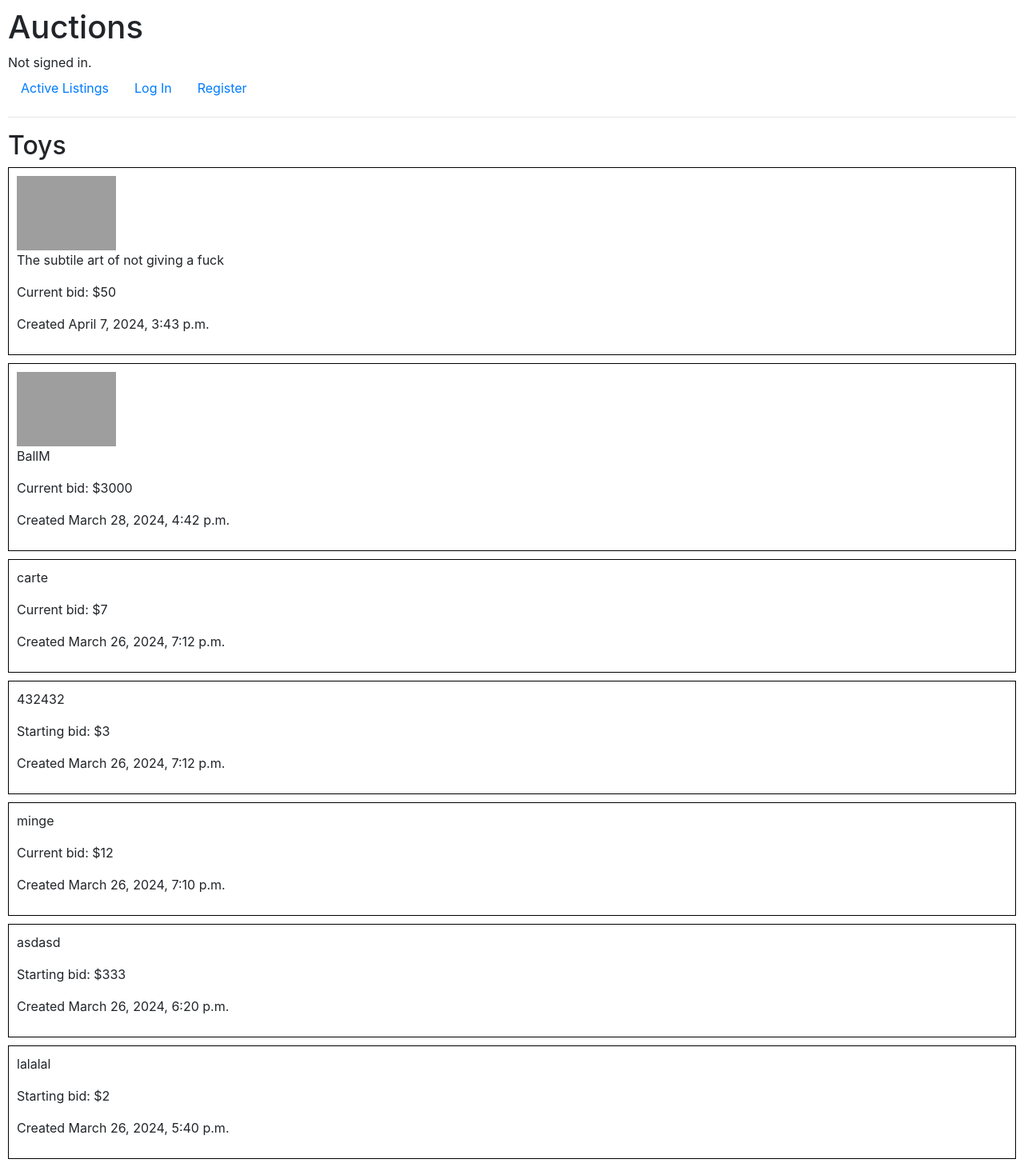
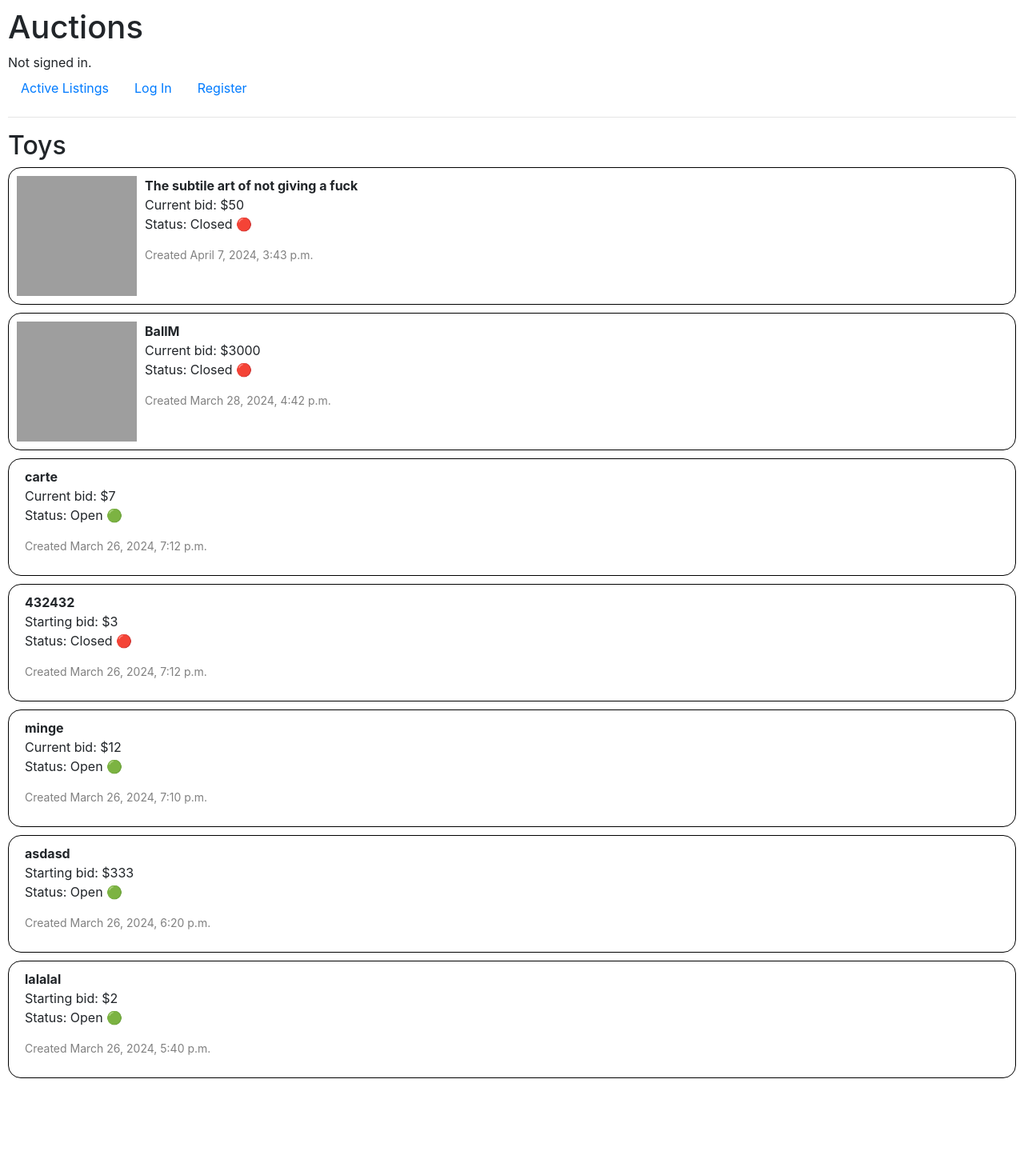
Before and after one commit to mihaiFilipoiu/commerce, a Django app: page /category/1/ in a window 1280 px wide. Shown: the whole page at 80% size. After the commit the page ends 1348 px from the top, so only its background shows below. Run offline with Django 3.2, Linux system fonts and the light colour scheme; data comes from the database, SQL or seed files in the repository; both versions use the stored data as it was after the commit; some libraries are stand-ins or nearby versions; grey boxes are pictures that could not be loaded.

Commit message:
css for index, watchlist, category

```diff
--- a/auctions/static/auctions/styles.css
+++ b/auctions/static/auctions/styles.css
@@ -6,9 +6,33 @@ body {
     border: 1px solid black;
     padding: 10px;
     margin-bottom: 10px;
+    display: flex;
+    border-radius: 1rem;
+}
+
+.auction:hover {
+    background-color: rgb(241, 241, 241);
 }
 
 a.auction-link {
     text-decoration: none;
     color: inherit;
 }
+
+.categories {
+    display: flex;
+    justify-content: space-evenly;
+    align-items: center;
+}
+
+.category-text {
+    text-align: center;
+    text-decoration: none;
+}
+
+.auction-info {
+    padding-left: 10px;
+    display: flex;
+    flex-direction: column;
+    align-items: flex-start;
+}
--- a/auctions/templates/auctions/category.html
+++ b/auctions/templates/auctions/category.html
@@ -9,17 +9,22 @@
                 <div class="auction">
                     {% if auction.image_url %}
                         <div>
-                            <img src="{{ auction.image_url }}" alt="{{ auction.title }}" style="width: 10%; height: 10%;">
+                            <img src="{{ auction.image_url }}" alt="{{ auction.title }}" style="width: 150px; height: 150px">
                         </div>
                     {% endif %}
-                    <div>
-                        <p>{{ auction.title }}</p>
+                    <div class="auction-info">
+                        <strong>{{ auction.title }}</strong>
                         {% if auction.highest_bid %}
-                            <p>Current bid: ${{ auction.highest_bid }}</p>
+                            <p style="margin: 0;">Current bid: ${{ auction.highest_bid }}</p>
                         {% else %}
-                            <p>Starting bid: ${{ auction.starting_bid }}</p>
+                            <p style="margin: 0;">Starting bid: ${{ auction.starting_bid }}</p>
                         {% endif %}
-                        <p>Created {{ auction.date_created }}</p>
+                        {% if auction.status == 'Open' %}
+                            <p>Status: {{ auction.status }} 🟢</p>
+                        {% else %}
+                            <p>Status: {{ auction.status }} 🔴</p>
+                        {% endif %}
+                        <p style="font-size: 14px; color:gray;">Created {{ auction.date_created }}</p>
                     </div>
                 </div>
             </a>
```
Also changed, not shown: auctions/templates/auctions/categories.html (+8 -8 lines), auctions/templates/auctions/index.html (+11 -7 lines), auctions/templates/auctions/watchlist.html (+15 -6 lines), db.sqlite3.
